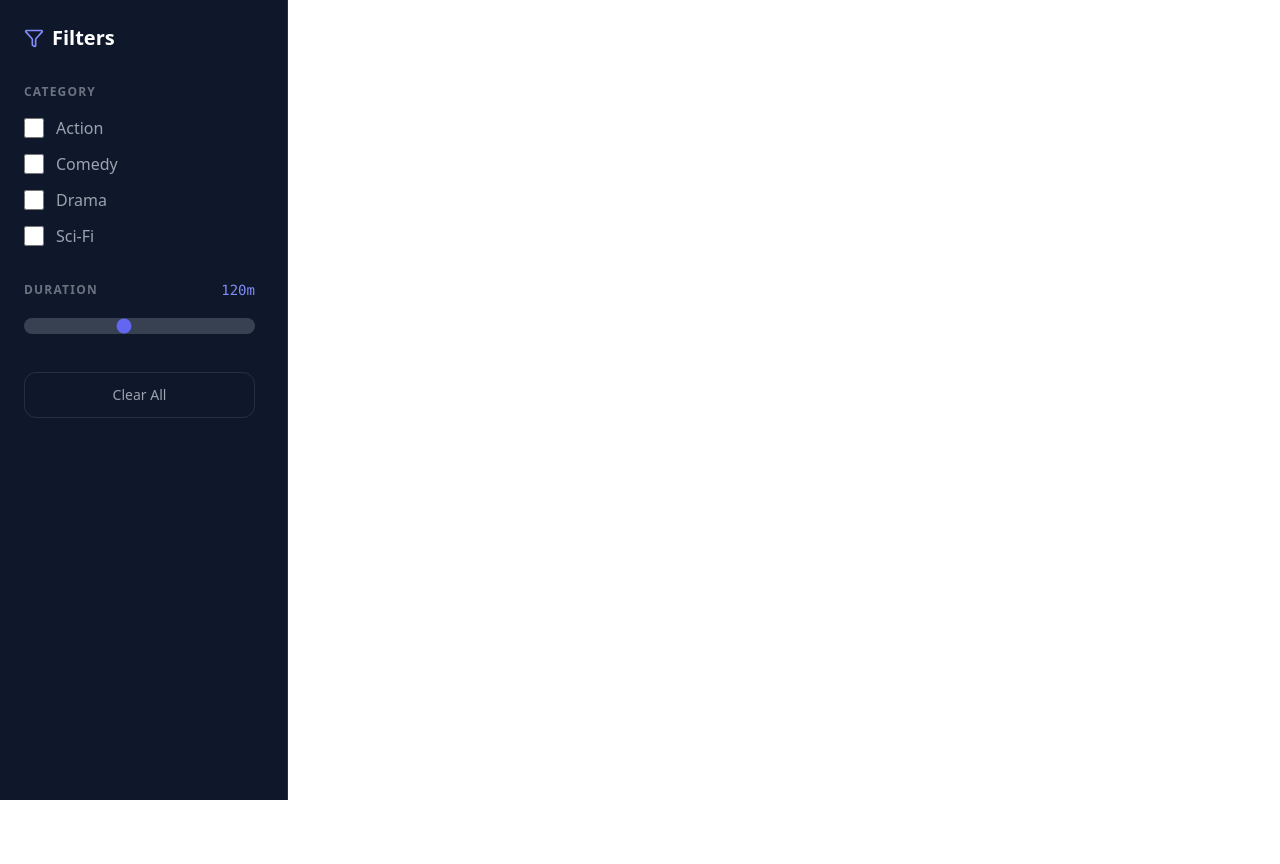
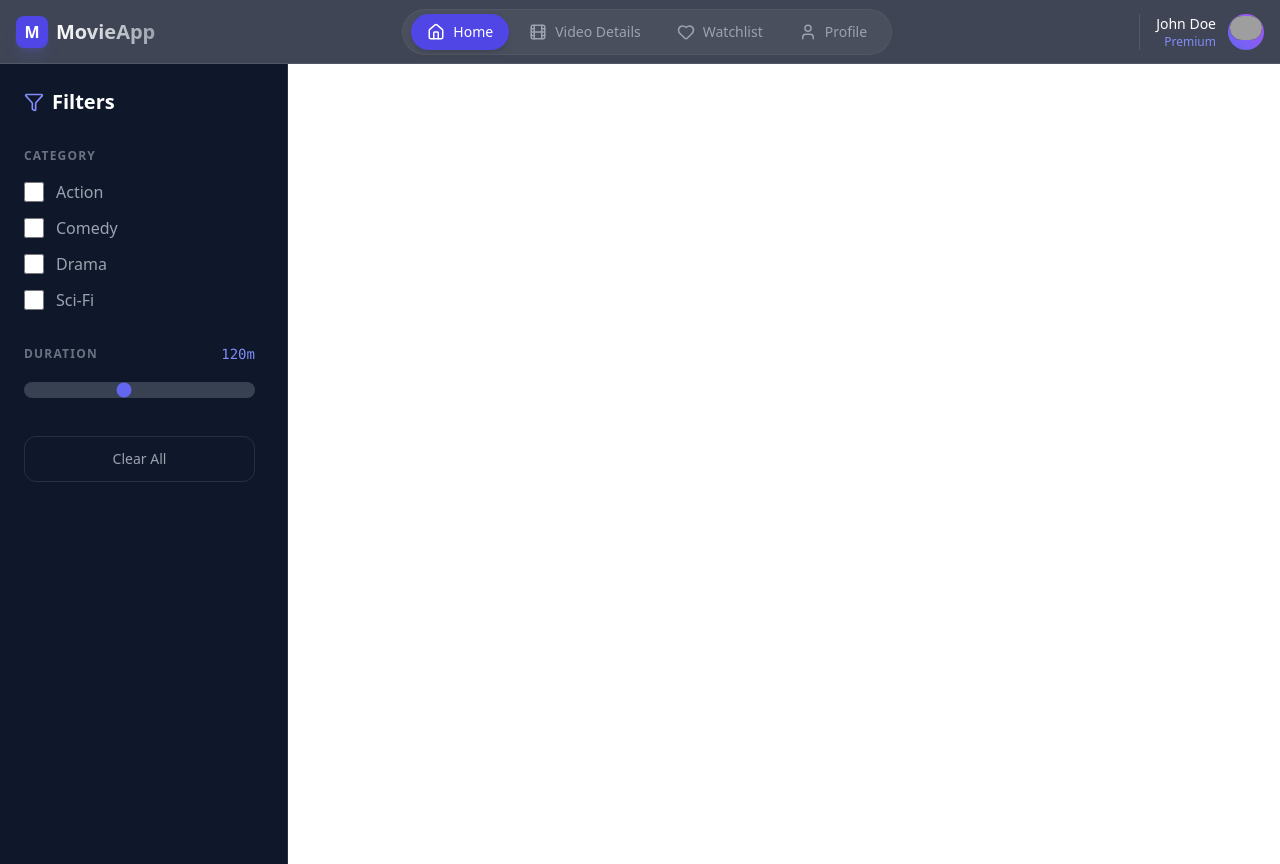
Before and after one commit to youssefElhoubi/steam-li, a React (Vite) app: page /home in a window 1280 px wide. Before the commit the page ends 800 px from the top, so only its background shows below. Built offline with nearby package versions, Linux system fonts and the light colour scheme; grey boxes are pictures that could not be loaded.

Commit message:
made a header for the application

```diff
--- /dev/null
+++ b/src/layouts/Header.tsx
@@ -0,0 +1,91 @@
+import React, { useState } from 'react';
+import { Menu, Home, Heart, User, Film } from 'lucide-react';
+
+interface HeaderProps {
+    toggleSidebar: () => void;
+}
+
+const Header: React.FC<HeaderProps> = ({ toggleSidebar }) => {
+    // Simulating active route state
+    const [activeTab, setActiveTab] = useState('Home');
+
+    const navLinks = [
+        { name: 'Home', icon: <Home size={18} /> },
+        { name: 'Video Details', icon: <Film size={18} /> },
+        { name: 'Watchlist', icon: <Heart size={18} /> },
+        { name: 'Profile', icon: <User size={18} /> },
+    ];
+
+    return (
+        <header className="sticky top-0 z-40 w-full bg-slate-900/80 backdrop-blur-md border-b border-white/10 h-16">
+            <div className="flex items-center justify-between px-4 h-full max-w-7xl mx-auto">
+
+                {/* LEFT SECTION: Sidebar Button & Logo */}
+                <div className="flex items-center gap-4">
+                    {/* Sidebar Toggle (Visible on Mobile/Tablet) */}
+                    <button
+                        onClick={toggleSidebar}
+                        className="p-2 text-gray-400 hover:text-white hover:bg-white/10 rounded-full transition-colors md:hidden"
+                    >
+                        <Menu size={24} />
+                    </button>
+
+                    {/* Logo */}
+                    <div className="flex items-center gap-2 cursor-pointer">
+                        <div className="w-8 h-8 bg-indigo-600 rounded-lg flex items-center justify-center text-white font-bold shadow-lg shadow-indigo-500/20">
+                            M
+                        </div>
+                        <span className="text-xl font-bold bg-clip-text text-transparent bg-gradient-to-r from-white to-gray-400 hidden sm:block">
+                            MovieApp
+                        </span>
+                    </div>
+                </div>
+
+                {/* CENTER SECTION: Navigation Links (Hidden on small mobile) */}
+                <nav className="hidden md:flex items-center gap-1 bg-white/5 rounded-full px-2 py-1 border border-white/5">
+                    {navLinks.map((link) => (
+                        <button
+                            key={link.name}
+                            onClick={() => setActiveTab(link.name)}
+                            className={`
+                flex items-center gap-2 px-4 py-2 rounded-full text-sm font-medium transition-all duration-300
+                ${activeTab === link.name
+                                    ? 'bg-indigo-600 text-white shadow-md'
+                                    : 'text-gray-400 hover:text-white hover:bg-white/5'}
+              `}
+                        >
+                            {link.icon}
+                            <span>{link.name}</span>
+                        </button>
+                    ))}
+                </nav>
+
+                {/* RIGHT SECTION: Profile / Actions */}
+                <div className="flex items-center gap-4">
+                    {/* Mobile Nav Icon (Alternative for very small screens if needed) */}
+                    <button className="md:hidden text-gray-400">
+                        <User size={24} />
+                    </button>
+
+                    {/* User Avatar */}
+                    <div className="hidden md:flex items-center gap-3 pl-4 border-l border-white/10">
+                        <div className="text-right hidden lg:block">
+                            <p className="text-sm font-medium text-white">John Doe</p>
+                            <p className="text-xs text-indigo-400">Premium</p>
+                        </div>
+                        <div className="w-9 h-9 rounded-full bg-gradient-to-tr from-indigo-500 to-purple-500 p-[2px] cursor-pointer hover:scale-105 transition-transform">
+                            <img
+                                src="https://api.dicebear.com/7.x/avataaars/svg?seed=Felix"
+                                alt="Avatar"
+                                className="rounded-full bg-slate-900"
+                            />
+                        </div>
+                    </div>
+                </div>
+
+            </div>
+        </header>
+    );
+};
+
+export default Header;
--- a/src/pages/Home.tsx
+++ b/src/pages/Home.tsx
@@ -1,9 +1,11 @@
 import React from 'react'
 import FilterSidebar from './../components/FilterSidebar';
+import Header from '../layouts/Header';
 
 const Home : React.FC = () => {
     return (
         <div>
+            <Header toggleSidebar={() => {}} />
             <FilterSidebar/>
         </div>
     )
```
Also changed, not shown: src/layouts/layouts.ts (deleted).
